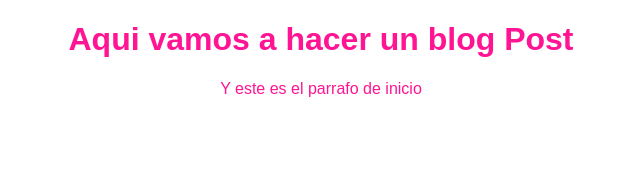
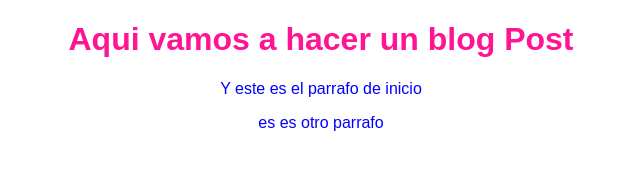
Before and after one commit to PabloPulido/practica-git-github, a plain HTML site: page blogPost.html in a window 1280 px wide. Shown: the whole page, without its empty margins (319-959 px from the left). Drawn offline with Linux system fonts and the light colour scheme.

Commit message:
se guardaron ultimos cambios

```diff
--- a/blogPost.html
+++ b/blogPost.html
@@ -14,6 +14,7 @@
 
     <h1>Aqui vamos a hacer un blog Post</h1>
     <p>Y este es el parrafo de inicio</p>
+    <p>es es otro parrafo </p>
 
 </body>
 </html>
--- a/css/style.css
+++ b/css/style.css
@@ -3,3 +3,7 @@ body {
     text-align: center;
     font-family: Arial, Helvetica, sans-serif;
 }
+
+p{
+    color: blue;
+}
```
Also changed, not shown: index.html (+13 -1 lines), mivida.txt.
